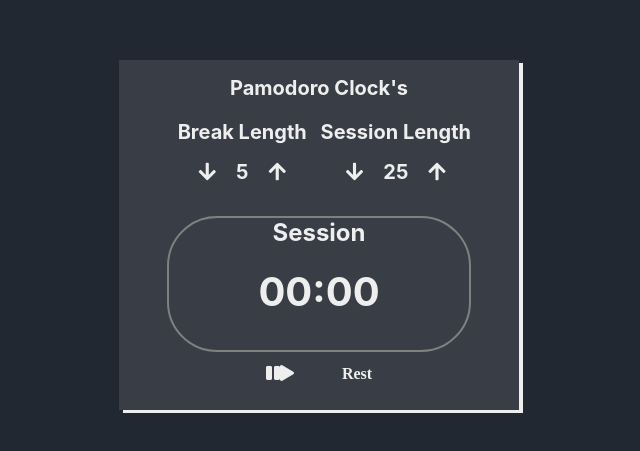
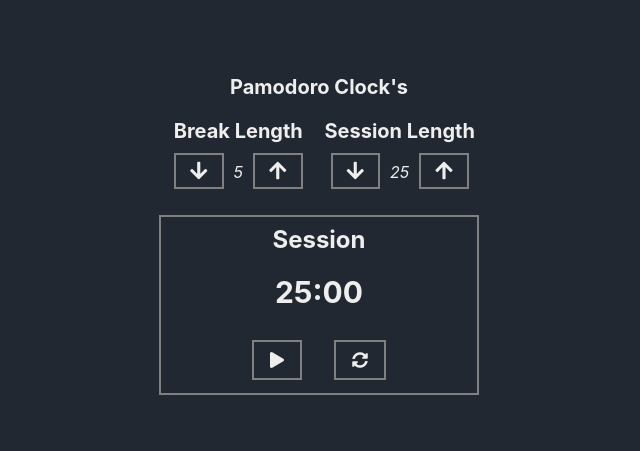
Before and after one commit to agboolaidris/build_clock, a React (Create React App) app: page / in a window 1280 px wide. Shown: the part 165-616 px from the top of the page, without its empty margins (321-961 px from the left). Built offline with nearby package versions, Linux system fonts and the light colour scheme.

Commit message:
update files

```diff
--- a/src/App.js
+++ b/src/App.js
@@ -1,13 +1,101 @@
+import React,{useState, useEffect} from 'react'
 const { default: Display_clock } = require("./Display_clock");
 const { default: Set_clock } = require("./Set_clock");
 
 
 function App() {
+  const [state, setstate] = useState({
+    break_count:5,
+  session_count:25,
+  clock_count:25*60,
+  current_timer:'Session',
+  isPlaying:false
+
+  })
+  const [current_timer, setcurrent_timer] = useState(25*60);
+  const [interval, setinterval] = useState(undefined)
+
+  const break_increment = () => {
+    setstate({
+      ...state,
+      break_count: state.break_count + 1,
+    });
+  };
+  const break_decrement = () => {
+    if(state.break_count >= 1){
+      setstate({
+        ...state,
+        break_count: state.break_count - 1,
+      });
+    }
+
+
+  };
+  const session_increment = () => {
+    setstate({
+      ...state,
+      session_count: state.session_count + 1,
+    });
+  };
+  const session_decrement = () => {
+
+    if(state.session_count >= 1){
+      setstate({
+        ...state,
+        session_count: state.session_count - 1,
+      });
+    }
+  };
+
+
+
+  const handle_clock_count = ()=>{
+    setcurrent_timer(prev=>prev - 1)
+  }
+
+  const pause_play = ()=>{
+      const {isPlaying} = state;
+      if(isPlaying){
+       setstate({
+        ...state,
+         isPlaying:false
+       })
+       clearInterval(interval)
+
+
+        }else{
+          setinterval(setInterval(handle_clock_count,1000))
+          setstate({
+         ...state,
+          isPlaying:true
+        })
+      }
+
+  }
+
+
+  const convertToTime = (num)=>{
+    const min = Math.floor(num/60);
+    let sec = num % 60;
+    sec= sec < 10 ? `0${sec}` : sec;
+
+    return `${min}:${sec}`
+}
   return (
     <div className="App">
 
-    <Set_clock/>
-    <Display_clock />
+    <Set_clock break_count={state.break_count}
+     session_count={state.session_count}
+     break_count={state.break_count}
+     break_increme nt={break_increment}
+     break_decrement={break_decrement}
+     session_increment={session_increment}
+     session_decrement={session_decrement}
+     />
+    <Display_clock convertToTime={convertToTime}
+    clock_count={current_timer}
+    pause_play={pause_play}
+    isPlaying={state.isPlaying} />
     </div>
   );
 }
--- a/src/Display_clock.jsx
+++ b/src/Display_clock.jsx
@@ -1,20 +1,21 @@
 import React from "react";
 
-function Display_clock() {
+function Display_clock({ convertToTime, clock_count, pause_play, isPlaying }) {
   return (
     <div id="timer">
       <div className="div">
         <h2 id="timer-label">Session</h2>
-        <h2 id="time-left">00:00</h2>
+        <h2 id="time-left">{convertToTime(clock_count)}</h2>
       </div>
-      <span id="start_stop">
-        <i class="fas fa-pause"></i>
-        <i class="fas fa-play"></i>
+      <span id="start_stop" onClick={pause_play}>
+        {isPlaying ? (
+          <i className="fas fa-pause"></i>
+        ) : (
+          <i className="fas fa-play"></i>
+        )}
       </span>
       <span id="reset">
-        <i className="fa fa-refresh" aria-hidden="true">
-          Rest
-        </i>
+        <i className="fas fa-sync-alt"></i>
       </span>
     </div>
   );
--- a/src/Set_clock.jsx
+++ b/src/Set_clock.jsx
@@ -1,28 +1,40 @@
 import React from "react";
 
-function Set_clock() {
+function Set_clock({
+  break_increment,
+  break_count,
+  break_decrement,
+  session_count,
+  session_increment,
+  session_decrement,
+}) {
   return (
     <div id="setting">
       <div id="type">
         <h2>Pamodoro Clock's</h2>
       </div>
+
       <div id="break">
         <h2 id="break-label">Break Length</h2>
-        <span id="break-decrement">
+
+        <span id="break-decrement" onClick={break_decrement}>
           <i className="fa fa-arrow-down" aria-hidden="true"></i>
         </span>
-        <span id="break-length">5</span>
-        <span id="break-increment">
+
+        <i id="break-length">{break_count}</i>
+
+        <span id="break-increment" onClick={break_increment}>
           <i className="fa fa-arrow-up" aria-hidden="true"></i>
         </span>
       </div>
+
       <div id="session">
         <h2 id="session-label">Session Length</h2>
-        <span id="session-decrement">
+        <span id="session-decrement" onClick={session_decrement}>
           <i className="fa fa-arrow-down" aria-hidden="true"></i>
         </span>
-        <span id="session-length">25</span>
-        <span id="session-increment">
+        <i id="session-length">{session_count}</i>
+        <span id="session-increment" onClick={session_increment}>
           <i className="fa fa-arrow-up" aria-hidden="true"></i>
         </span>
       </div>
--- a/src/index.css
+++ b/src/index.css
@@ -34,10 +34,13 @@ body {
 }
 
 .App {
-  background: #393e46;
   padding: 1em 3em;
-  box-shadow: 4px 3px #eeeeee;
   color: #eeeeee;
+}
+@media only screen and (max-width: 500px) {
+  .App {
+    padding: 0.5em;
+  }
 }
 
 #setting {
@@ -53,32 +56,33 @@ body {
 #type {
   grid-area: 1/1/2/3;
 }
+span {
+  cursor: pointer;
+}
 
 #break span,
 #session span {
   margin: 0 0.5em;
   font-size: 20px;
   font-weight: bolder;
+  padding: 0.2em 0.7em;
+  border: 2px solid gray;
 }
 
 #timer {
+  text-align: center;
+  border: 2px solid gray;
   margin-top: 2em;
-  border-radius: 50px;
-  text-align: center;
-}
-
-.div {
-  border: 2px solid gray;
-  border-radius: 50px;
-  padding-bottom: 0;
+  padding: 0.5em;
 }
 
 #time-left {
-  font-size: 40px;
-  font-weight: bolder;
+  font-size: 30px;
 }
 
 #timer span {
   display: inline-block;
-  padding: 0.7em 1.5em;
+  margin: 5px 1em;
+  border: 2px solid gray;
+  padding: 0.5em 1em;
 }
```
Also changed, not shown: 1 other file (tests, documents, lock files or other folders).
